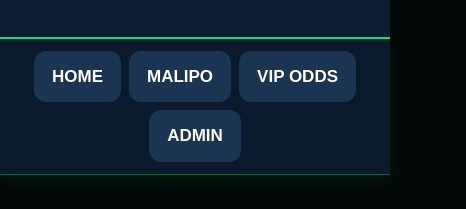
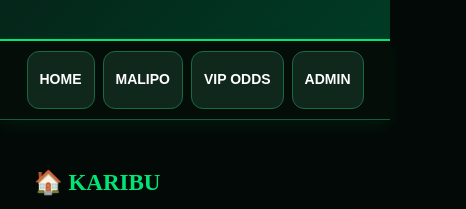
Before and after one commit to ezekiaaambura-hub/YUSUPHU-ODDS--VIP., a website: page public/index.html in a window 390 px wide. Shown: the part 214-423 px from the top of the page, 466 px wide, since content can reach past the window. Drawn offline with Linux system fonts and the light colour scheme.

Commit message:
Enhance mobile design and style properties in index.html
Updated CSS styles for improved mobile design and readability.

```diff
--- a/public/index.html
+++ b/public/index.html
@@ -1,31 +1,31 @@
 <title>YUSUPHU ODDS VIP</title>
+
 <style>
 :root {
     --bg: #030907;
     --panel: #071b14;
     --gold: #00e676;
     --text: #ffffff;
+}
 
-
-
-
-
-  :/* YUSUPHU ODDS VIP - BIG MOBILE DESIGN */
+/* YUSUPHU ODDS VIP - BIG MOBILE DESIGN */
 
 * {
-  box-sizing: border-box;
+    box-sizing: border-box;
 }
 
 html {
-  font-size: 18px;
+    font-size: 20px;
 }
 
 body {
-  margin: 0;
-  width: 100%;
-  min-height: 100vh;
-  font-size: 18px;
-  line-height: 1.6;
+    margin: 0;
+    width: 100%;
+    max-width: 100%;
+    font-size: 20px;
+    line-height: 1.7;
+    background: var(--bg);
+    color: var(--text);
 }
 
 header {
```
